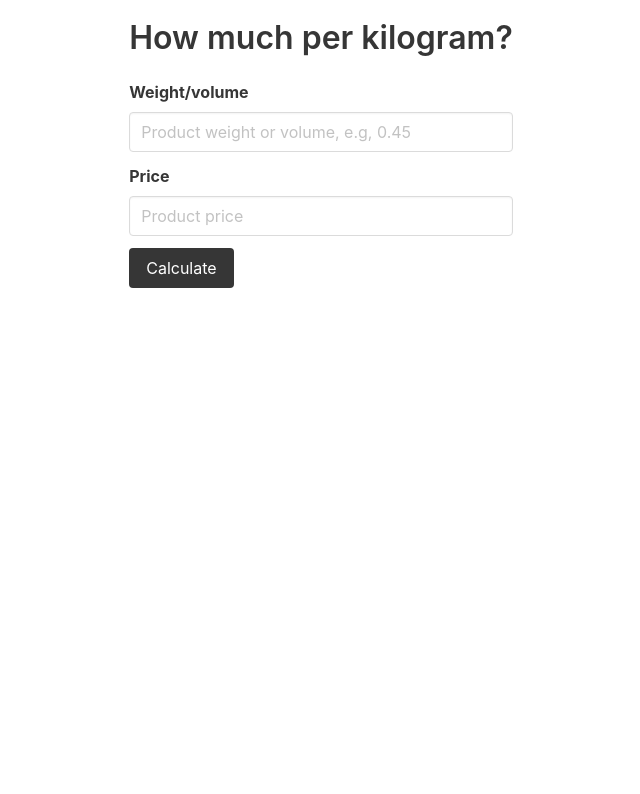
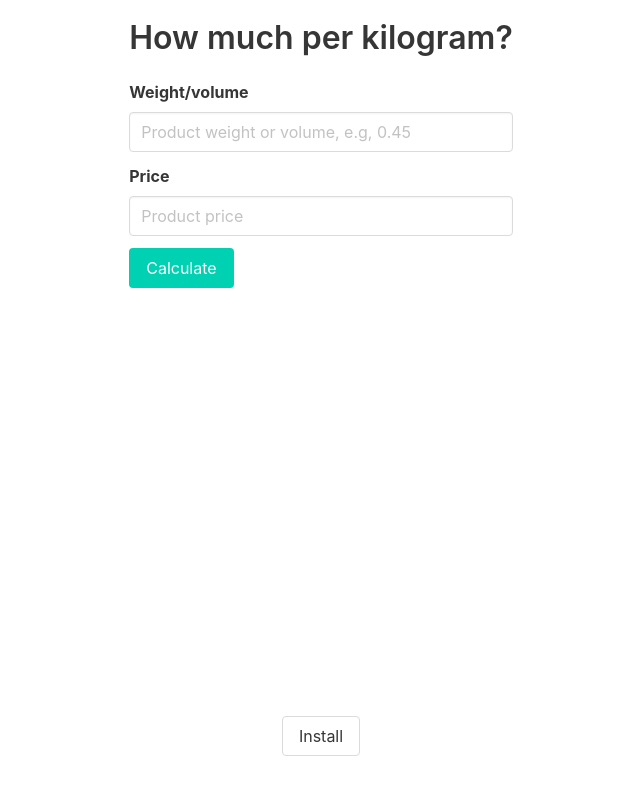
Before and after one commit to yustnip/how-much-per-kilogram, a Vue app: page / in a window 1280 px wide. Shown: the top 794 px of the page, without its empty margins (319-959 px from the left). Built offline with nearby package versions, Linux system fonts and the light colour scheme.

Commit message:
PWA and style fixes

```diff
--- a/src/App.vue
+++ b/src/App.vue
@@ -8,7 +8,12 @@
   @import 'bulma/sass/utilities/_all.sass';
   @import 'bulma/sass/base/_all.sass';
 
+  html, body {
+    height: 100%;
+  }
+
   .app {
     padding: 20px;
+    height: 100%;
   }
 </style>
--- a/src/components/Calculator.vue
+++ b/src/components/Calculator.vue
@@ -16,7 +16,7 @@
       <p class="control has-text-centered">
         <button
           @click="calculate"
-          class="button is-dark"
+          class="button is-primary"
           type="button"
         >
           Calculate
--- a/src/router.ts
+++ b/src/router.ts
@@ -5,7 +5,7 @@ import Home from './views/Home.vue'
 Vue.use(Router)
 
 export default new Router({
-  mode: 'history',
+  mode: 'hash',
   base: process.env.BASE_URL,
   routes: [
     {
--- a/src/views/Home.vue
+++ b/src/views/Home.vue
@@ -1,18 +1,30 @@
 <template>
   <div class="container is-fluid">
     <div class="columns is-centered">
-      <div class="column is-narrow">
+      <div class="main-column column is-narrow">
         <div class="title has-text-centered">How much per kilogram?</div>
         <Calculator
           :pricePerOne="pricePerOne"
           :calculatePricePerOne="calculatePricePerOne"
         />
+        <div class="install-button-container">
+          <button class="button" type="button" @click="showInstallPrompt">Install</button>
+        </div>
       </div>
     </div>
   </div>
 </template>
 
 <script lang="ts">
+  let deferredPrompt: any;
+
+  window.addEventListener('beforeinstallprompt', (e) => {
+    // Prevent Chrome 67 and earlier from automatically showing the prompt
+    e.preventDefault();
+    // Stash the event so it can be triggered later.
+    deferredPrompt = e;
+  });
+
   import { Component, Vue } from 'vue-property-decorator';
   import { mapState, mapActions } from 'vuex';
 
@@ -31,7 +43,25 @@
       ...mapActions(['calculatePricePerOne']),
     },
   })
-  export default class Home extends Vue {}
+  export default class Home extends Vue {
+    showInstallPrompt() {
+      if (!deferredPrompt) {
+        return;
+      }
+
+      deferredPrompt.prompt();
+      // Wait for the user to respond to the prompt
+      deferredPrompt.userChoice
+        .then((choiceResult: any) => {
+          if (choiceResult.outcome === 'accepted') {
+            console.log('User accepted the A2HS prompt');
+          } else {
+            console.log('User dismissed the A2HS prompt');
+          }
+          deferredPrompt = null;
+        });
+    }
+  }
 </script>
 
 <style lang="scss" scoped>
@@ -39,4 +69,27 @@
   @import 'bulma/sass/elements/container.sass';
   @import 'bulma/sass/grid/columns.sass';
   @import 'bulma/sass/elements/title.sass';
+  @import 'bulma/sass/elements/button.sass';
+
+  .container {
+    height: 100%;
+  }
+
+  .columns {
+    height: 100%;
+  }
+
+  .main-column {
+    position: relative;
+    height: 100%;
+    display: flex;
+    flex-direction: column;
+  }
+
+  .install-button-container {
+    flex-grow: 1;
+    display: flex;
+    justify-content: center;
+    align-items: flex-end;
+  }
 </style>
```
Also changed, not shown: public/manifest.json.
